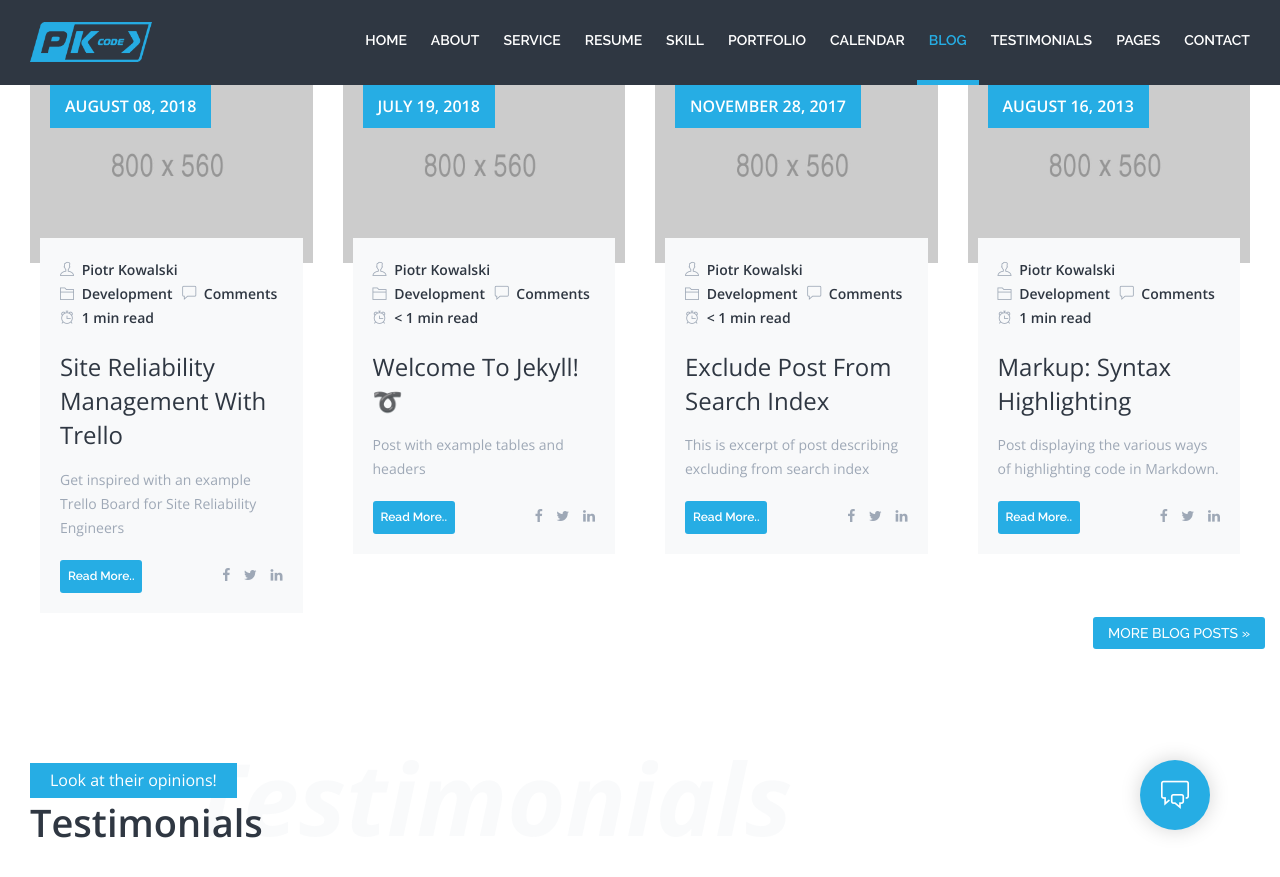
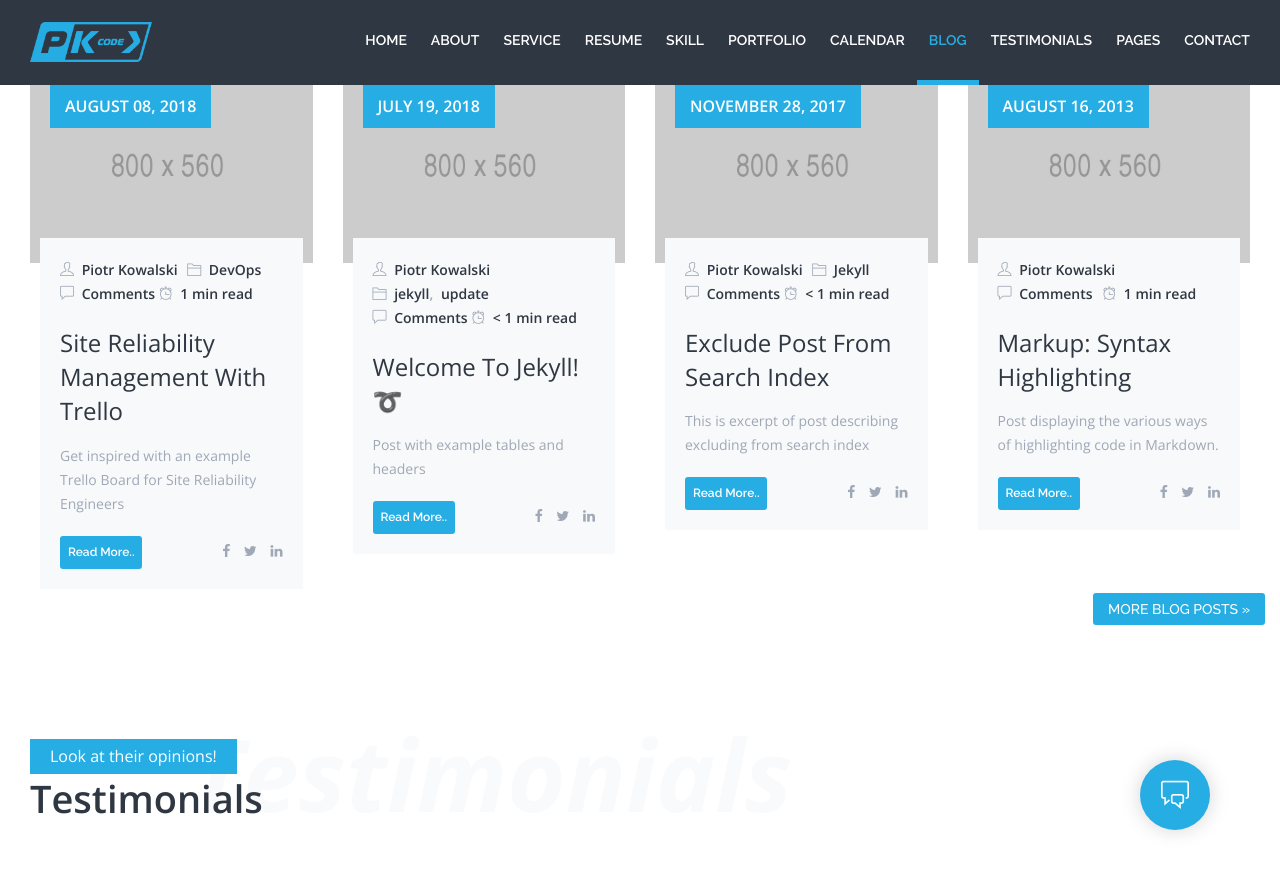
Before and after one commit to bitroniq/bitroniq.github.io, a Jekyll site: the page built from index.html, in a window 1280 px wide and 900 px high, scrolled down 7324 px. Shown: the top 877 px of the window. Built offline with Jekyll 4.4.1, drawn with Linux system fonts in a browser that asks for light colours; comment, search, counter and statistics services are not loaded.

Commit message:
FIXED #29 - blog post meta taxonomy on excerpts list

```diff
--- /dev/null
+++ b/_includes/post-excerpt-category.html
@@ -0,0 +1,25 @@
+{% case site.category_archive.type %}
+  {% when "liquid" %}
+    {% assign path_type = "#" %}
+  {% when "jekyll-archives" %}
+    {% assign path_type = nil %}
+{% endcase %}
+
+{% if site.category_archive.path %}
+  {% comment %}
+    <!-- Sort alphabetically regardless of case e.g. a B c d E -->
+    <!-- modified from http://www.codeofclimber.ru/2015/sorting-site-tags-in-jekyll/ -->
+  {% endcomment %}
+  {% capture post_categories %}{% for category in post.categories %}{{ category | downcase }}#{{ category }}{% unless forloop.last %},{% endunless %}{% endfor %}{% endcapture %}
+  {% assign category_hashes = post_categories | split: ',' | sort %}
+
+  <p><span class="ti-folder"></span>
+    <span itemprop="keywords">
+    {% for hash in category_hashes %}
+      {% assign keyValue = hash | split: '#' %}
+      {% capture category_word %}{{ keyValue[1] | strip_newlines }}{% endcapture %}
+      <a href="{{ category_word | slugify | prepend: path_type | prepend: site.category_archive.path | relative_url }}" rel="tag">{{ category_word }}</a>{% unless forloop.last %}<span class="sep">, </span>{% endunless %}
+    {% endfor %}
+    </span>
+  </p>
+{% endif %}
--- a/_includes/post-excerpt.html
+++ b/_includes/post-excerpt.html
@@ -9,7 +9,9 @@
         <div class="blog-info">
           <div class="blog-meta">
             <p><span class="ti-user"></span> <a href="{{ site.baseurl }}/#about">{{ site.author.name }}</a></p>
-            <p><span class="ti-folder"></span> <a href="#">Development</a></p>
+            {% if site.category_archive.type and post.categories[0] %}
+              {% include post-excerpt-category.html %}
+            {% endif %}
             <p><span class="ti-comment"></span> <a href="{{ post.url }}#disqus_thread" data-disqus-identifier="{{ post.id }}" class="page-scroll">Comments</a></p>
             {% if post.read_time %}<p><span class="ti-alarm-clock"></span>{% include read-time.html %}</p>{% endif %}
           </div>
```
